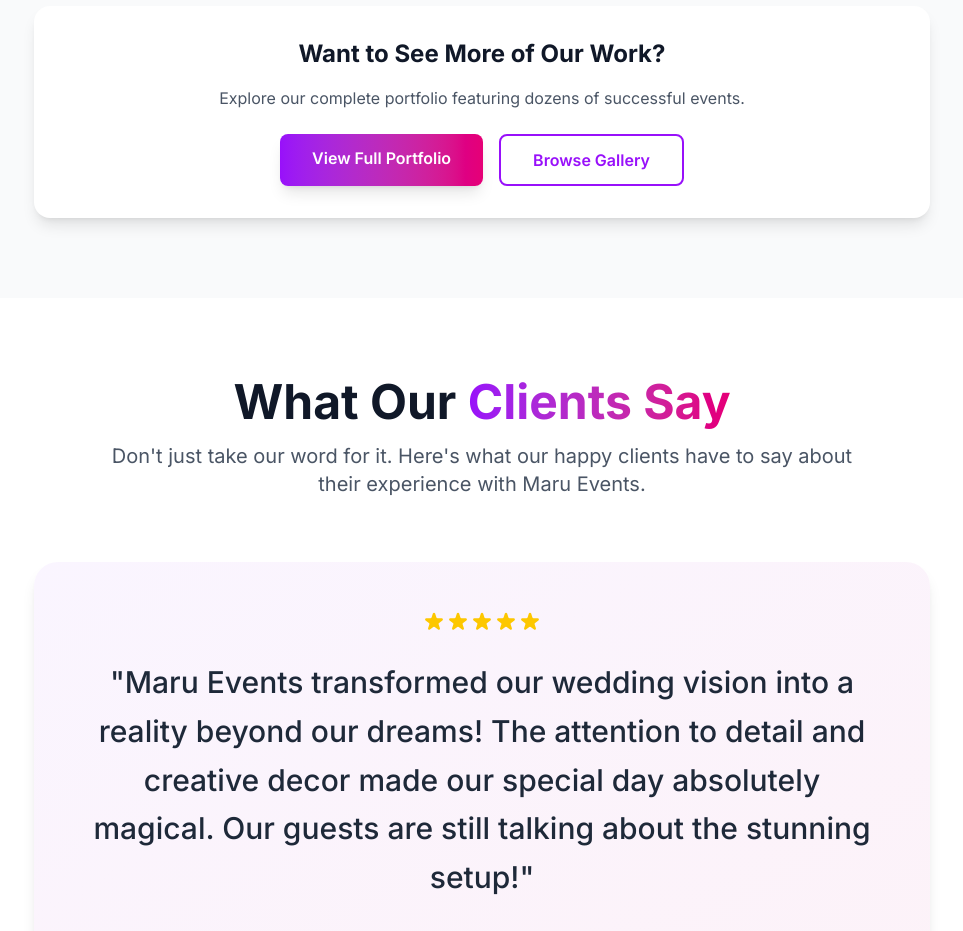
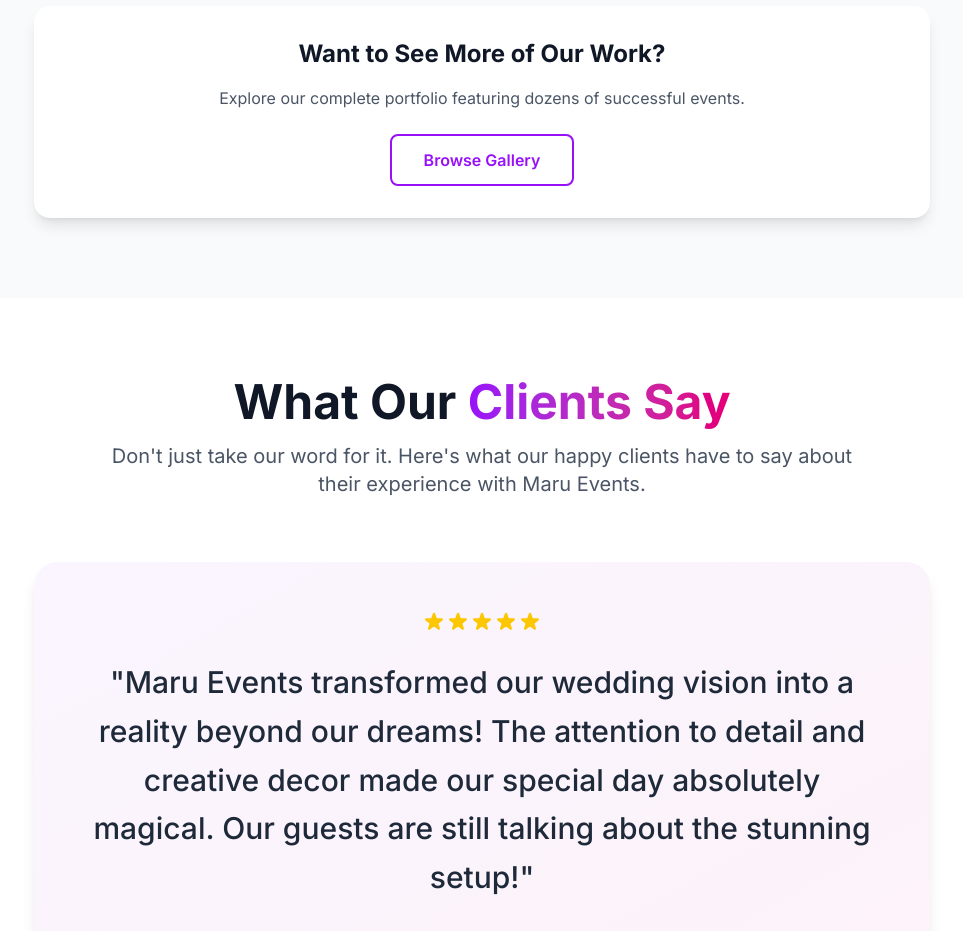
Before and after one commit to BmanDev595/crafting-moments-events, a Next.js app: page / in a window 1280 px wide. Shown: the part 3140-4071 px from the top of the page, without its empty margins (158-1121 px from the left). Built offline with nearby package versions, Linux system fonts and the light colour scheme.

Commit message:
Updating the portfolio section

```diff
--- a/src/app/components/sections/Portfolio.tsx
+++ b/src/app/components/sections/Portfolio.tsx
@@ -96,7 +96,7 @@
               Explore our complete portfolio featuring dozens of successful events.
             </p>
             <div className="flex flex-col sm:flex-row gap-4 justify-center">
-              <Link href="/portfolio" className="bg-gradient-to-r from-purple-600 to-pink-600 text-white px-8 py-3 rounded-lg font-semibold hover:from-purple-700 hover:to-pink-700 transition-all duration-300 transform hover:scale-105 shadow-lg">View Full Portfolio</Link>
+              {/* <Link href="/portfolio" className="bg-gradient-to-r from-purple-600 to-pink-600 text-white px-8 py-3 rounded-lg font-semibold hover:from-purple-700 hover:to-pink-700 transition-all duration-300 transform hover:scale-105 shadow-lg">View Full Portfolio</Link> */}
               <Link href="/gallery" className="border-2 border-purple-600 text-purple-600 px-8 py-3 rounded-lg font-semibold hover:bg-purple-600 hover:text-white transition-all duration-300">Browse Gallery</Link>
             </div>
           </div>
```
